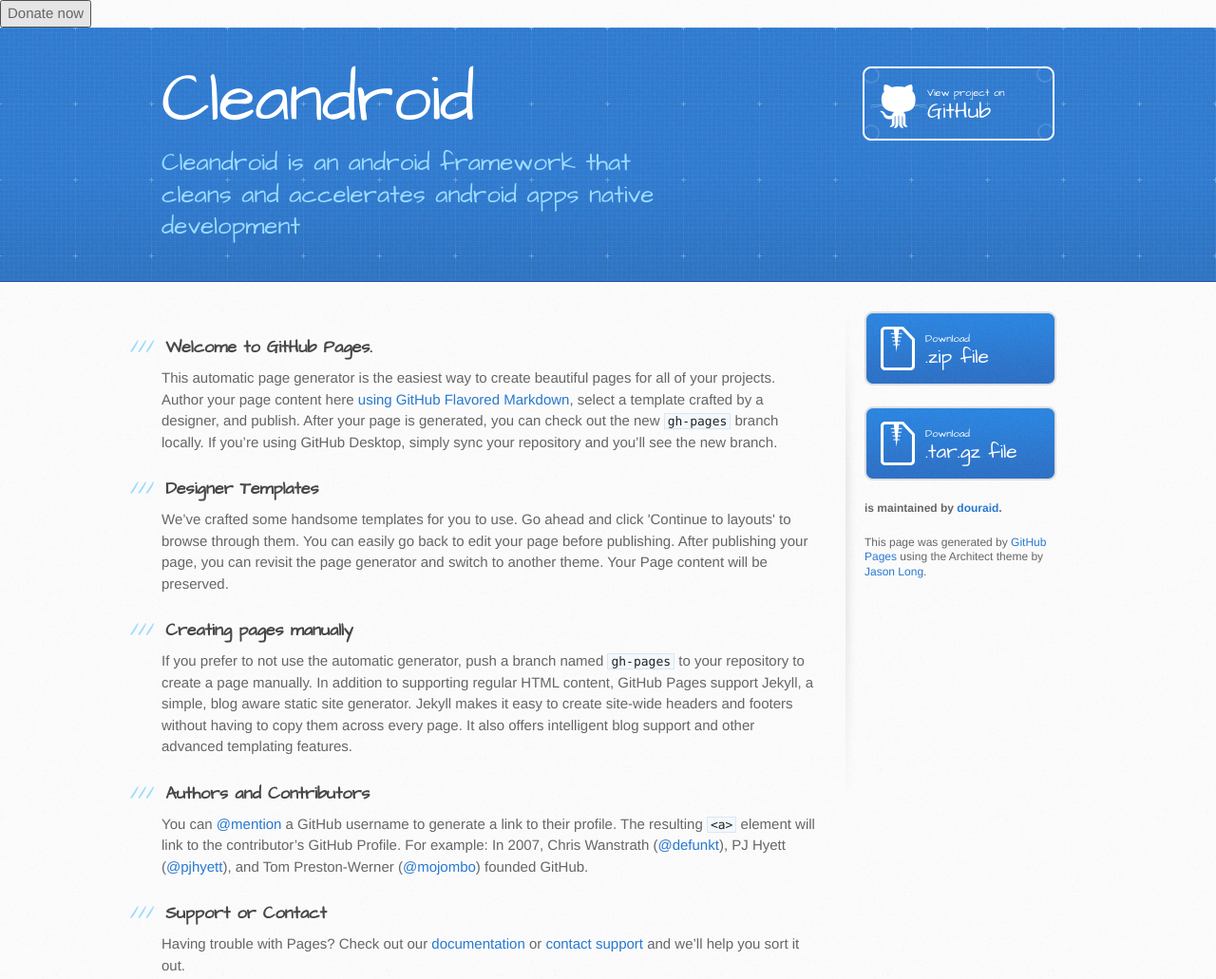
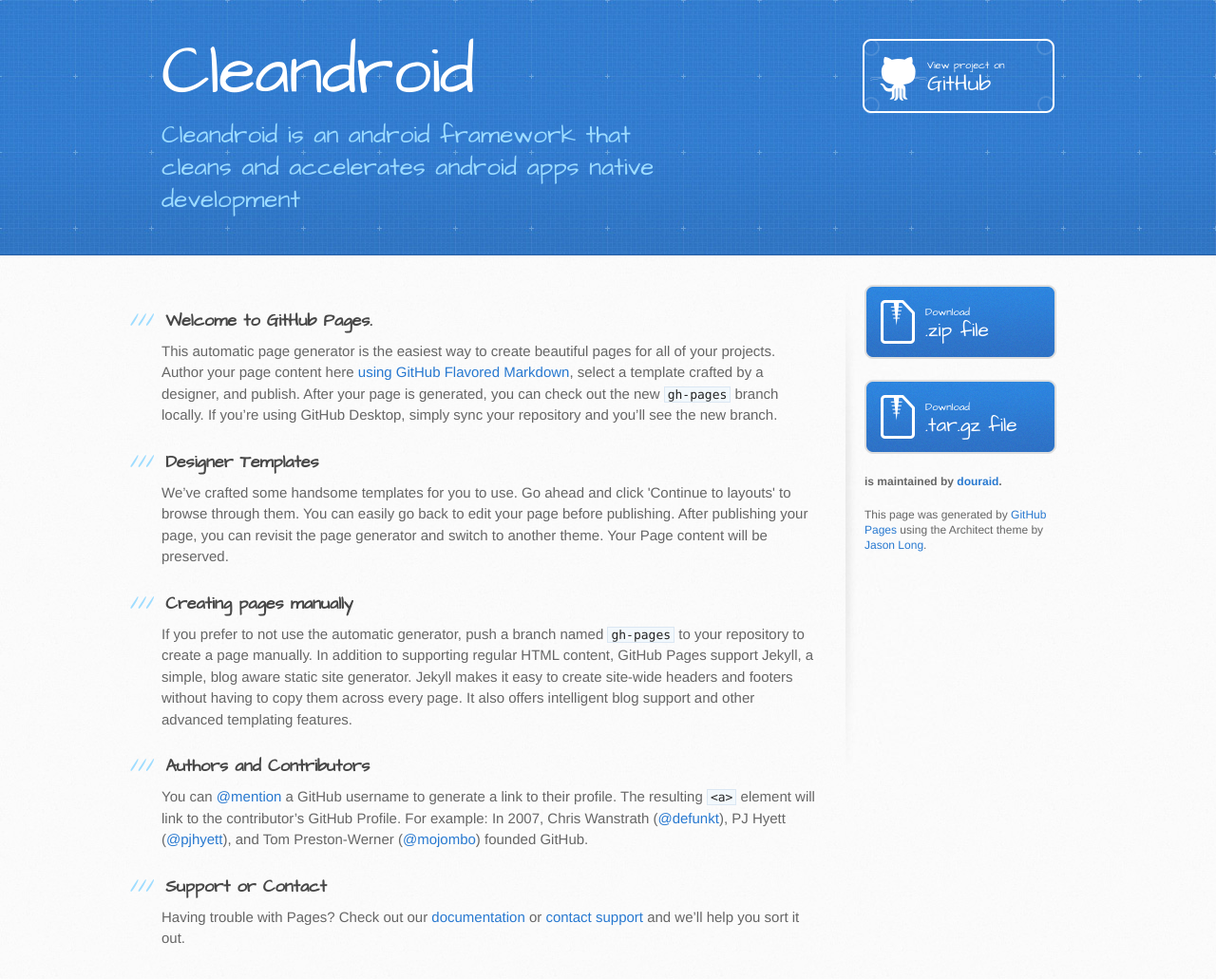
Before and after one commit to douraid/cleandroid, a plain HTML site: page index.html in a window 1280 px wide. Shown: the whole page at 95% size. Drawn offline with Linux system fonts and the light colour scheme.

Commit message:
Update index.html

```diff
--- a/index.html
+++ b/index.html
@@ -17,7 +17,6 @@
   </head>
 
   <body>
-    <button>Donate now</button>
     <header>
       <div class="inner">
         <h1>Cleandroid</h1>
```
